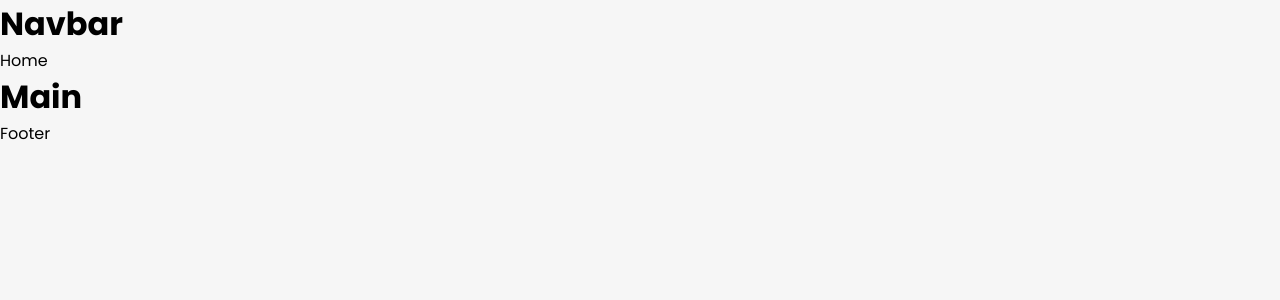
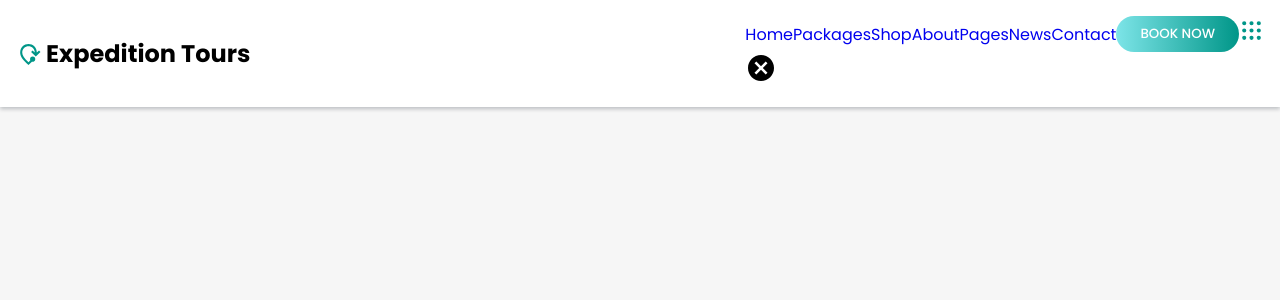
Before and after one commit to CynthiaB990/Expedition-Tours, a React (Create React App) app: page / in a window 1280 px wide. Shown: the top 300 px of the page. Built offline with nearby package versions, Linux system fonts and the light colour scheme.

Commit message:
added navbar items and styled

```diff
--- a/package.json
+++ b/package.json
@@ -8,7 +8,9 @@
     "@testing-library/user-event": "^13.5.0",
     "react": "^18.2.0",
     "react-dom": "^18.2.0",
+    "react-icons": "^4.8.0",
     "react-scripts": "5.0.1",
+    "sass": "^1.62.1",
     "web-vitals": "^2.1.4"
   },
   "scripts": {
@@ -34,5 +36,9 @@
       "last 1 firefox version",
       "last 1 safari version"
     ]
+  },
+  "devDependencies": {
+    "node-sass": "^7.0.3",
+    "sass": "^1.62.1"
   }
 }
--- a/src/App.css
+++ b/src/App.css
@@ -43,7 +43,7 @@ li {
 }
 
 .icon {
-  font-size: 4rem;
+  font-size: 2rem;
   cursor: pointer;
 }
 
--- a/src/Components/NavBar/Navbar.jsx
+++ b/src/Components/NavBar/Navbar.jsx
@@ -1,12 +1,95 @@
-import React from 'react'
-import './navbar.css'
+import React, { useState } from "react";
+import "./navbar.css";
+import "./navbar.scss";
+import { MdOutlineModeOfTravel } from "react-icons/md";
+import { IoMdCloseCircle } from "react-icons/io";
+import { TbGridDots } from "react-icons/tb";
 
 function Navbar() {
+  const [active, setActive] = useState("navBar");
+
+  const showNavBar = () => {
+    setActive("navBar activeNavBar");
+  };
+
+  const removeNavBar = () => {
+    setActive("navBar");
+  };
+
   return (
-    <div>
-      <h1>Navbar</h1>
-    </div>
-  )
+    <section className="navBarSection">
+      <header className="header flex">
+        <div className="logoDiv">
+          <a href="#" className="logo flex">
+            <h1>
+              {" "}
+              <MdOutlineModeOfTravel className="icon" /> Expedition Tours
+            </h1>
+          </a>
+        </div>
+
+        <div className={active}></div>
+
+        <div className="navBar">
+          <ul className="navLists flex">
+            <li className="navItem">
+              <a href="#" className="navLink">
+                Home
+              </a>
+            </li>
+
+            <li className="navItem">
+              <a href="#" className="navLink">
+                Packages
+              </a>
+            </li>
+
+            <li className="navItem">
+              <a href="#" className="navLink">
+                Shop
+              </a>
+            </li>
+
+            <li className="navItem">
+              <a href="#" className="navLink">
+                About
+              </a>
+            </li>
+
+            <li className="navItem">
+              <a href="#" className="navLink">
+                Pages
+              </a>
+            </li>
+
+            <li className="navItem">
+              <a href="#" className="navLink">
+                News
+              </a>
+            </li>
+
+            <li className="navItem">
+              <a href="#" className="navLink">
+                Contact
+              </a>
+            </li>
+
+            <button className="btn">
+              <a href="#">BOOK NOW</a>
+            </button>
+
+            <div onClick={showNavBar} className="toggleNavBar">
+              <TbGridDots className="icon" />
+            </div>
+          </ul>
+
+          <div onClick={removeNavBar} className="closeNavBar">
+            <IoMdCloseCircle className="icon" />
+          </div>
+        </div>
+      </header>
+    </section>
+  );
 }
 
-export default Navbar
+export default Navbar;
--- a/src/Components/NavBar/navbar.scss
+++ b/src/Components/NavBar/navbar.scss
@@ -0,0 +1,121 @@
+:root {
+  --PrimaryColor: rgb(0, 150, 136);
+  /* Blue */
+  --SecondaryColor: hsl(182, 70%, 70%);
+  /* Light blue */
+  --gradientColor: linear-gradient(to right,
+      hsl(182, 70%, 70%),
+      rgb(0, 150, 136));
+  --whiteColor: hsl(0, 0%, 100%);
+  --blackColor: hsl(0, 0%, 0%);
+  --textColor: hsl(0, 0%, 20%);
+  --whiteColorDream: hsl(0, 0%, 95%);
+  --greyText: hsl(0, 0%, 80%);
+  --inputColor: hsl(0, 0%, 80%);
+  --bodyColor: rgb(246, 246, 246);
+  --cardBg: hsl(0, 0%, 100%);
+}
+
+.header {
+  position: fixed;
+  display: flex;
+  align-items: center;
+  justify-content: space-between;
+  background: white;
+  width: 100%;
+  padding: 1rem;
+  z-index: 1000;
+  box-shadow: 0 2px 4px rgba(2, 15, 29, 0.24);
+
+
+  .logo {
+    color: var(--blackColor);
+    font-weight: 600;
+    cursor: pointer;
+    align-items: center;
+    justify-content: center;
+
+    .icon {
+      font-size: 25px;
+      color: var(--PrimaryColor);
+      transform: translateY(5px);
+    }
+  }
+
+  @media screen and (max-width: 768px) {
+    .navBar {
+      position: absolute;
+      background: var(--whiteColorDream);
+      height: max-content;
+      width: 80%;
+      border-radius: 1rem;
+      top: -500rem;
+      left: 50%;
+      padding: 1rem;
+      transform: translate(-50%);
+      z-index: 2000;
+      box-shadow: 0 2px 4px rgba(2, 15, 29, 0.904);
+      transition: .5s ease-in-out;
+
+
+      .navLists {
+        flex-direction: column;
+        justify-content: center;
+        width: 100%;
+        margin: auto;
+        padding: .5rem 0;
+
+        .navItem {
+          padding: .5rem 0;
+
+          .navLink {
+            color: var(--textColor);
+            font-size: .9rem;
+            font-weight: 600;
+
+            &:hover {
+              color: var(--PrimaryColor);
+            }
+          }
+        }
+
+        .btn {
+          margin-top: 1rem;
+
+          a {
+            font-weight: 600;
+            color: var(--whiteColor);
+          }
+        }
+      }
+
+      .closeNavBar {
+        position: absolute;
+        top: 1rem;
+        right: 1.5rem;
+        color: var(--PrimaryColor);
+
+        &:hover {
+          color: var(--SecondaryColor)
+        }
+      }
+    }
+
+    .activeNavBar {
+      top: 7rem;
+    }
+  }
+
+  .toggleNavBar {
+    .icon {
+      font-size: 25px;
+      color: var(--PrimaryColor);
+    }
+
+    &:hover {
+      .icon {
+        color: var(--SecondaryColor);
+      }
+    }
+  }
+}
```
Also changed, not shown: 1 other file (tests, documents, lock files or other folders).
